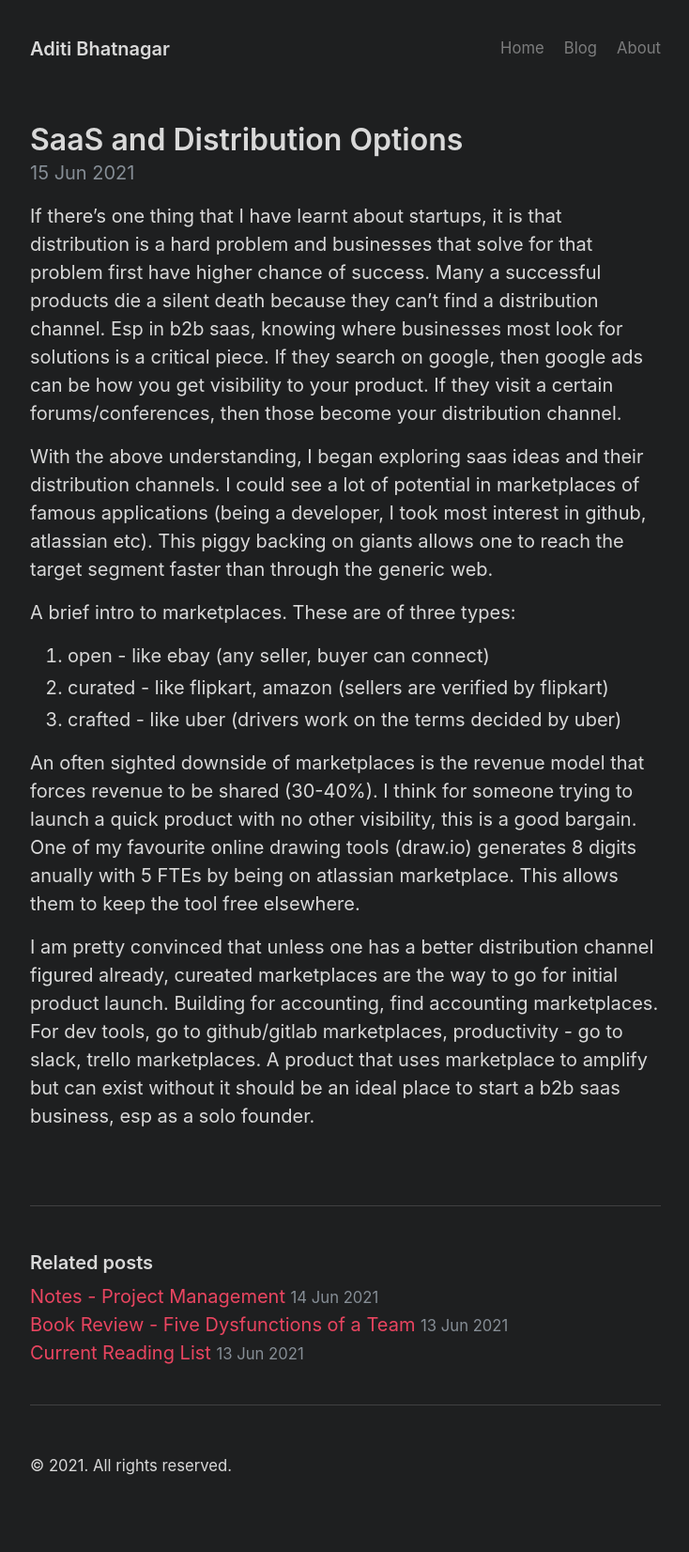
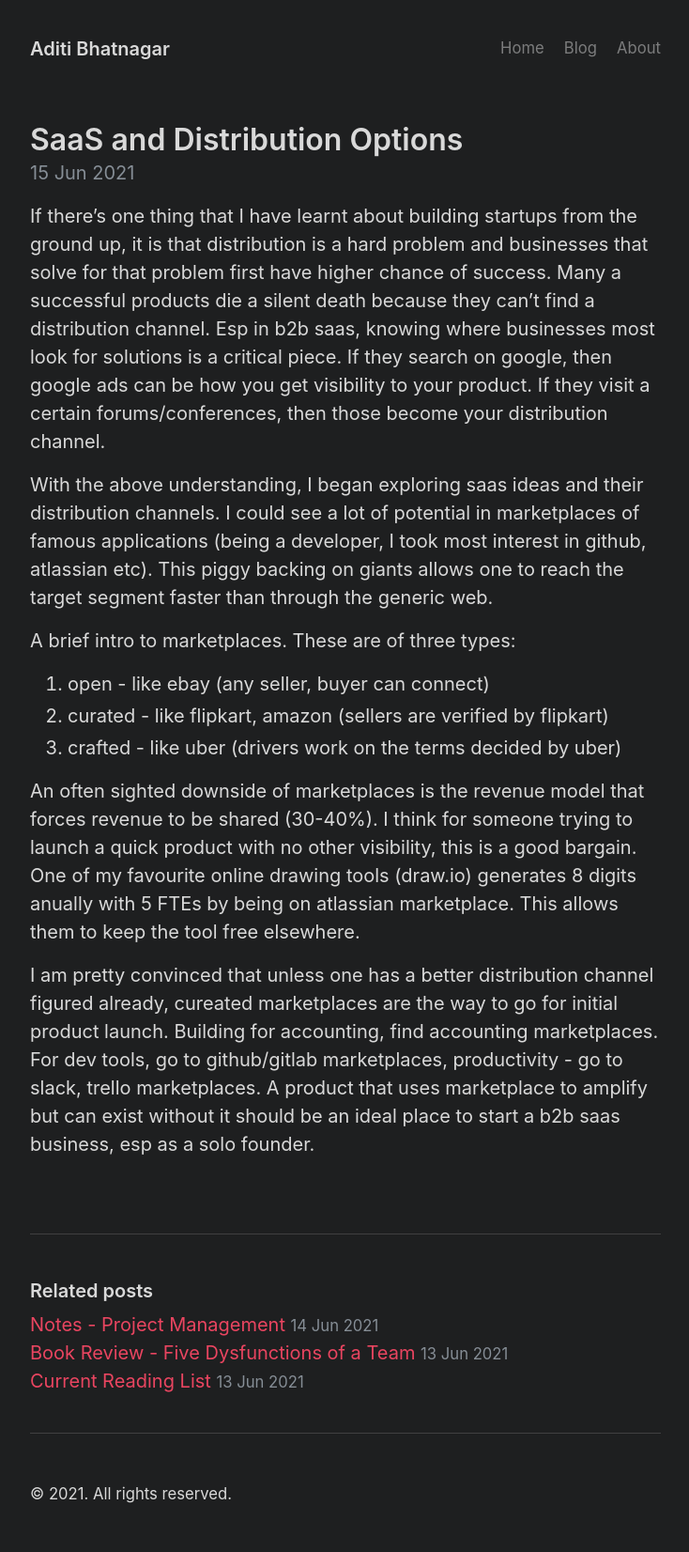
Before and after one commit to ad6190/ad6190.github.io, a Jekyll site: the page built from _posts/2021-06-15-saas-and-marketplaces.md, in a window 1280 px wide. Shown: the whole page at 94% size, without its empty margins (272-1006 px from the left). Built offline with Jekyll 4.4.1, drawn with Linux system fonts in a browser that asks for light colours; before the commit the page ends 1622 px from its top, so only the background shows below that.

Commit message:
updated note

```diff
--- a/_posts/2021-06-15-saas-and-marketplaces.md
+++ b/_posts/2021-06-15-saas-and-marketplaces.md
@@ -4,7 +4,7 @@ title: SaaS and Distribution Options
 ---
 
 
-If there's one thing that I have learnt about startups, it is that distribution is a hard problem and businesses that solve for that problem first have higher chance of success. Many a successful products die a silent death because they can't find a distribution channel. Esp in b2b saas, knowing where businesses most look for solutions is a critical piece. If they search on google, then google ads can be how you get visibility to your product. If they visit a certain forums/conferences, then those become your distribution channel.
+If there's one thing that I have learnt about building startups from the ground up, it is that distribution is a hard problem and businesses that solve for that problem first have higher chance of success. Many a successful products die a silent death because they can't find a distribution channel. Esp in b2b saas, knowing where businesses most look for solutions is a critical piece. If they search on google, then google ads can be how you get visibility to your product. If they visit a certain forums/conferences, then those become your distribution channel.
 
 With the above understanding, I began exploring saas ideas and their distribution channels. I could see a lot of potential in marketplaces of famous applications (being a developer, I took most interest in github, atlassian etc). This piggy backing on giants allows one to reach the target segment faster than through the generic web.
 
```
